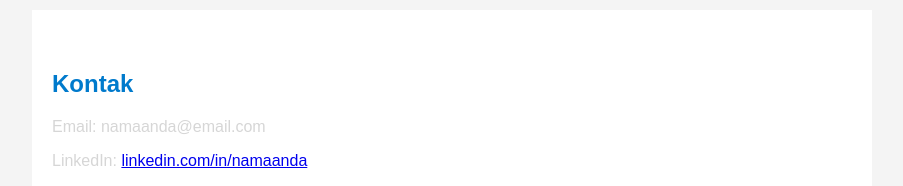
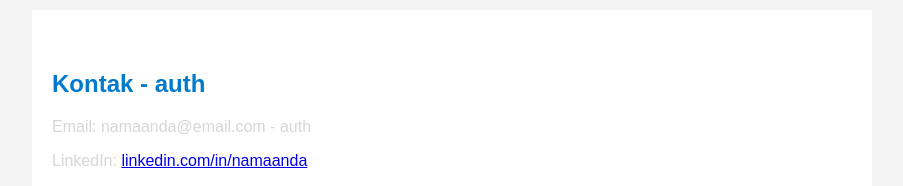
Before and after one commit to saptapradana/testing-123, a plain HTML site: page index.html in a window 1280 px wide. Shown: the part 840-1026 px from the top of the page, without its empty margins (188-1091 px from the left). Drawn offline with Linux system fonts and the light colour scheme.

Commit message:
feat: ganti text di contact [branch auth]

```diff
--- a/index.html
+++ b/index.html
@@ -81,8 +81,8 @@
     </section>
 
     <section id="kontak">
-        <h2>Kontak</h2>
-        <p>Email: namaanda@email.com</p>
+        <h2>Kontak - auth</h2>
+        <p>Email: namaanda@email.com - auth</p>
         <p>LinkedIn: <a href="https://www.linkedin.com/in/namaanda" target="_blank">linkedin.com/in/namaanda</a></p>
     </section>
 
```
